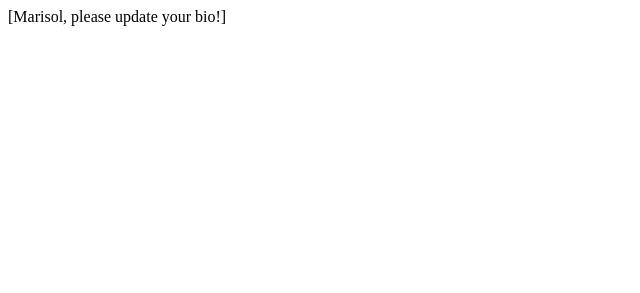
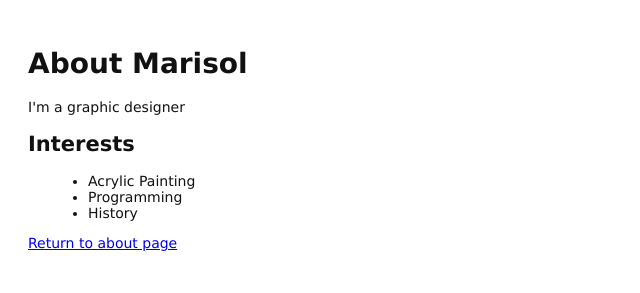
Before and after one commit to Hesper-Rose/second_website, a plain HTML site: page about/marisol.html in a window 1280 px wide. Shown: the whole page, without its empty margins (0-640 px from the left). Drawn offline with Linux system fonts and the light colour scheme.

Commit message:
Add bio page for Marisol

```diff
--- a/about/marisol.html
+++ b/about/marisol.html
@@ -1 +1,22 @@
-[Marisol, please update your bio!]
+<!DOCTYPE html>
+<html lang="en">
+  <head>
+    <title>About Marisol</title>
+    <link rel="stylesheet" href="../style.css" />
+    <meta charset="utf-8">
+  </head>
+  <body>
+    <h1>About Marisol</h1>
+    <p>I'm a graphic designer</p>
+
+    <h2>Interests</h2>
+    <ul>
+      <li>Acrylic Painting</li>
+      <li>Programming</li>
+      <li>History</li>
+    </ul>
+
+    <p><a href="index.html">Return to about page</a></p>
+  </body>
+
+</html>
```
